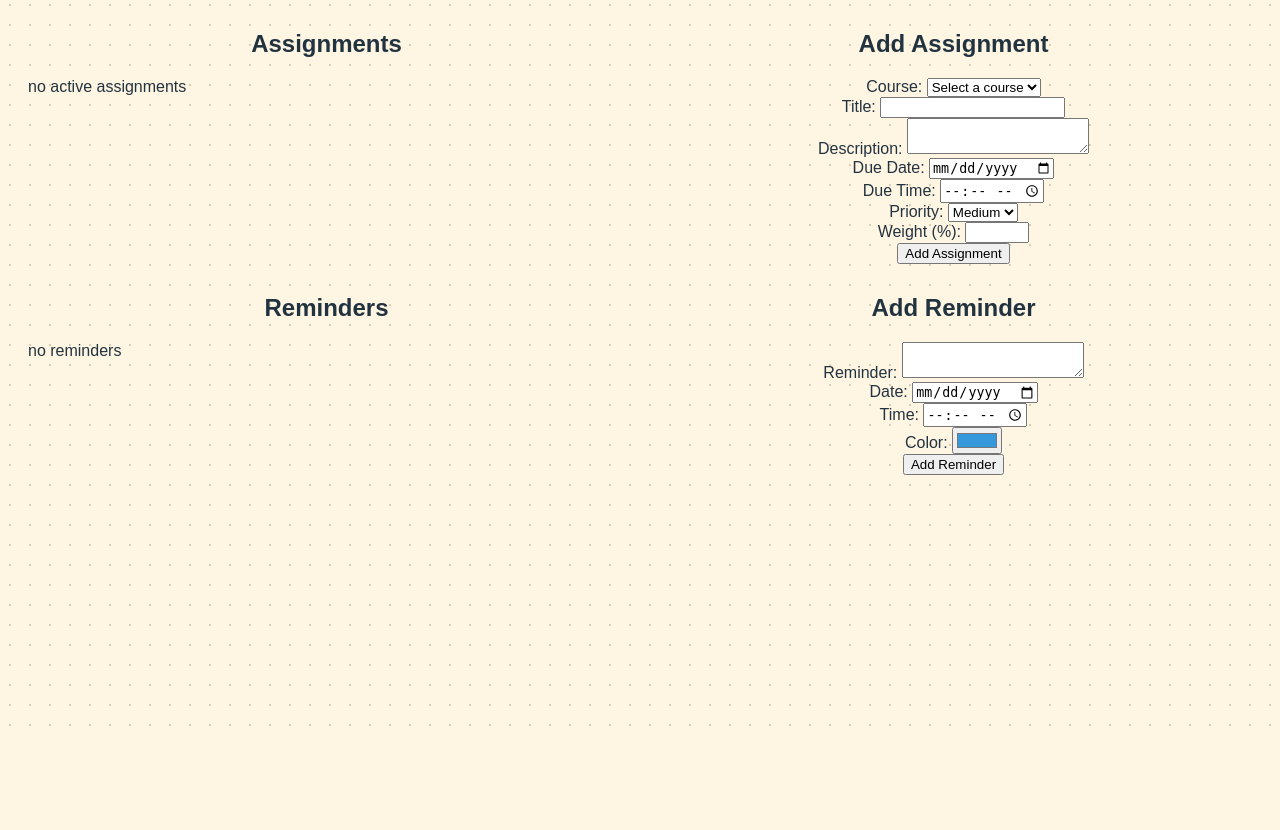
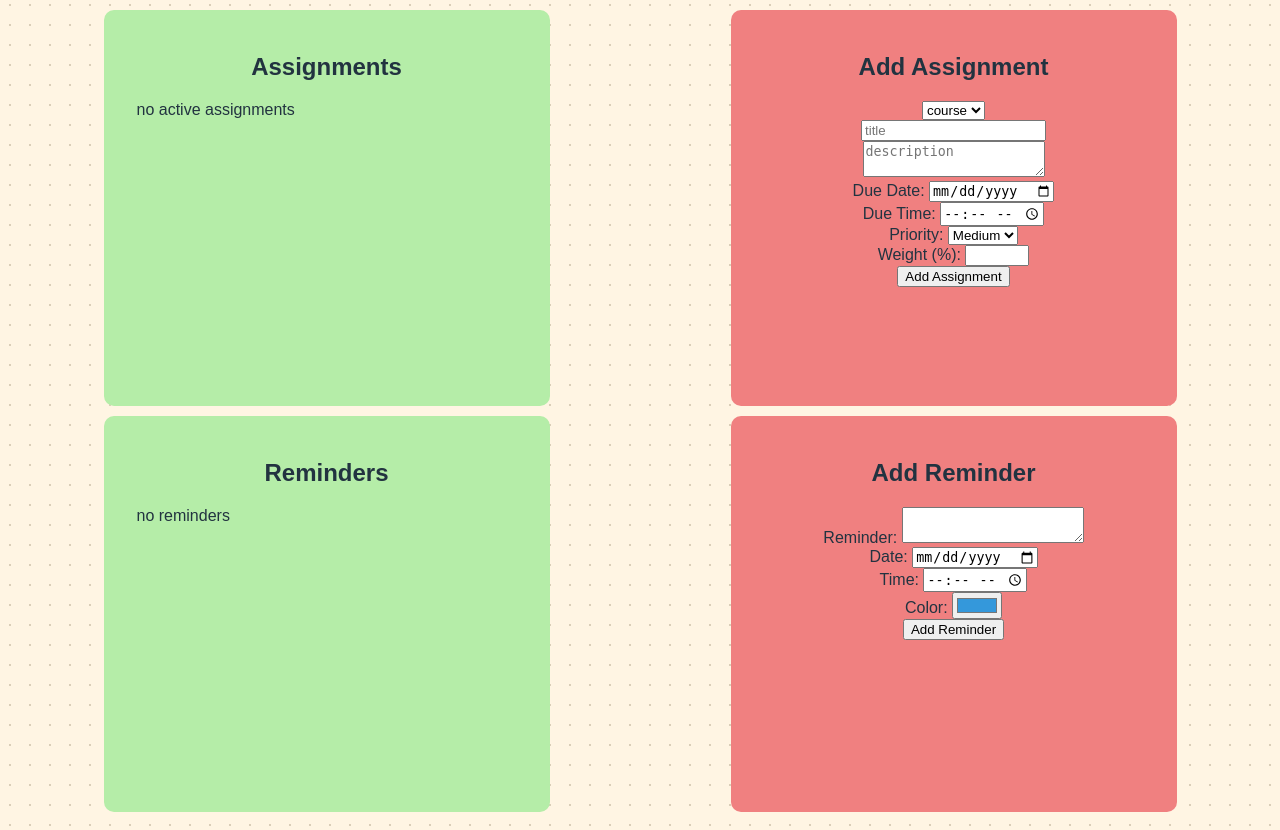
Before and after one commit to baileeba/ay25-26-cmp208-salcc-student-organiser, a PHP site: page /tasks.php in a window 1280 px wide. Shown: the part 65-895 px from the top of the page. Before the commit the page ends 791 px from the top, so only its background shows below. Run offline with PHP 8.4, Linux system fonts and the light colour scheme; the visitor is signed in with stand-in values (Sample User, id 1); data that the repository does not hold is empty; some web fonts are replaced.

Commit message:
5/18/26
css (unfinished), not displaying reminders on home screen

```diff
--- a/js/tasks.js
+++ b/js/tasks.js
@@ -19,7 +19,7 @@ const fetchCourses = async () => {
 
 const populateCourseDropdown = () => {
     const courseSelect = document.getElementById('assignment-course');
-    courseSelect.innerHTML = '<option value="">Select a course</option>';
+    courseSelect.innerHTML = '<option value="">course</option>';
 
     allCourses.forEach(course => {
         const option = document.createElement('option');
--- a/style.css
+++ b/style.css
@@ -515,3 +515,43 @@ body {
     padding: 10px;
     gap: 10px 10px;
 }
+
+.assignments {
+    margin: auto;
+    background-color: #b5eda8;
+    border: 3px transparent solid;
+    min-height: 350px;
+    min-width: 400px;
+    border-radius: 10px;
+    padding: 20px;
+}
+
+.add-assignment {
+    margin: auto;
+    background-color: lightcoral;
+    border: 3px transparent solid;
+    min-height: 350px;
+    min-width: 400px;
+    border-radius: 10px;
+    padding: 20px;
+}
+
+#reminders {
+    margin: auto;
+    background-color: #b5eda8;
+    border: 3px transparent solid;
+    min-height: 350px;
+    min-width: 400px;
+    border-radius: 10px;
+    padding: 20px;
+}
+
+.add-reminder {
+    margin: auto;
+    background-color: lightcoral;
+    border: 3px transparent solid;
+    min-height: 350px;
+    min-width: 400px;
+    border-radius: 10px;
+    padding: 20px;
+}
--- a/tasks.php
+++ b/tasks.php
@@ -50,16 +50,13 @@
                     <h2>Add Assignment</h2>
                     <form id="add-assignment-form" class="task-form">
                         <div class="form-group">
-                            <label for="assignment-course">Course:</label>
                             <select id="assignment-course" required></select>
                         </div>
                         <div class="form-group">
-                            <label for="assignment-title">Title:</label>
-                            <input type="text" id="assignment-title" required>
+                            <input type="text" id="assignment-title" placeholder="title" required>
                         </div>
                         <div class="form-group">
-                            <label for="assignment-description">Description:</label>
-                            <textarea id="assignment-description"></textarea>
+                            <textarea id="assignment-description" placeholder="description"></textarea>
                         </div>
                         <div class="form-row">
                             <div class="form-group">
```
